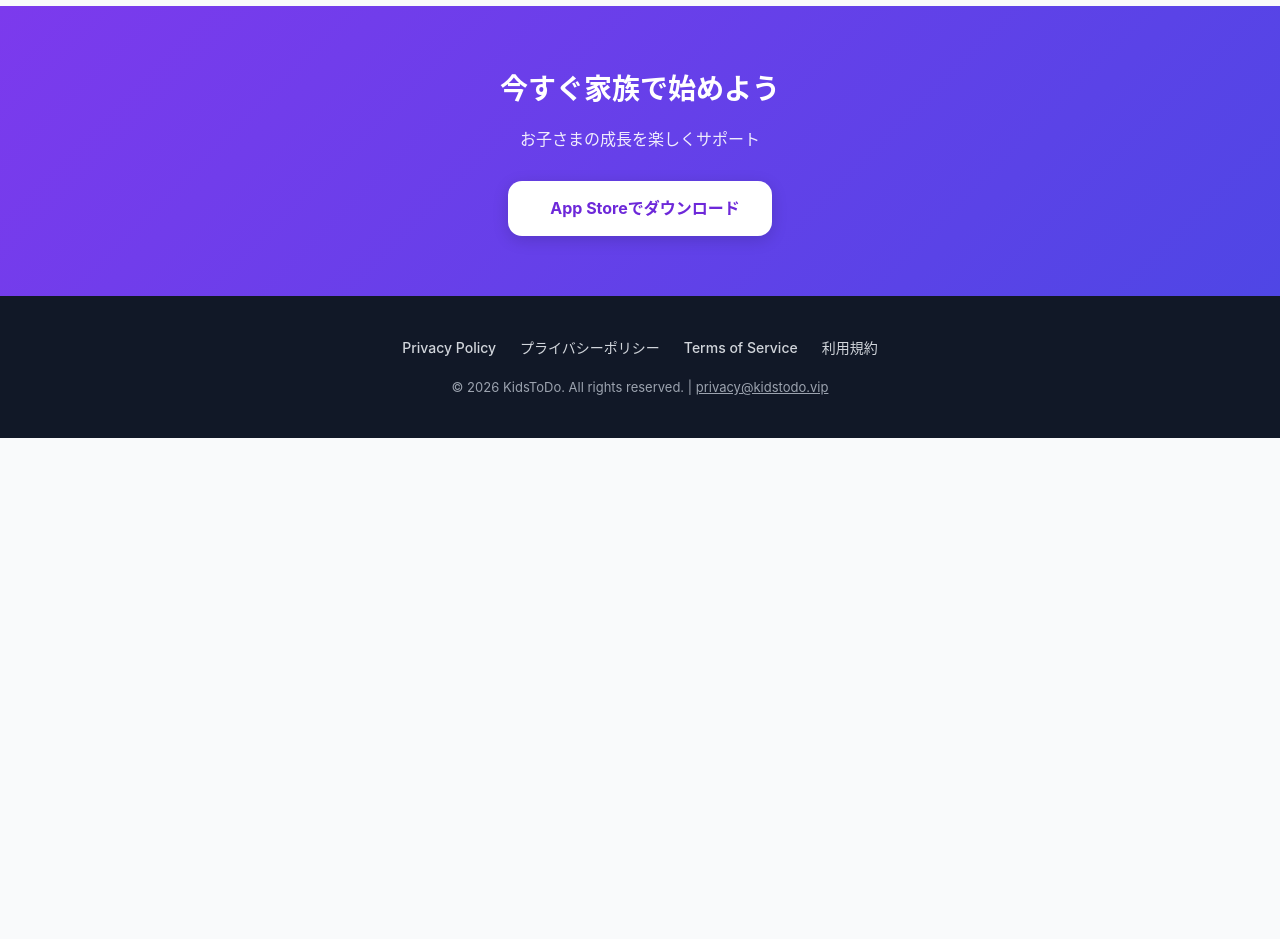
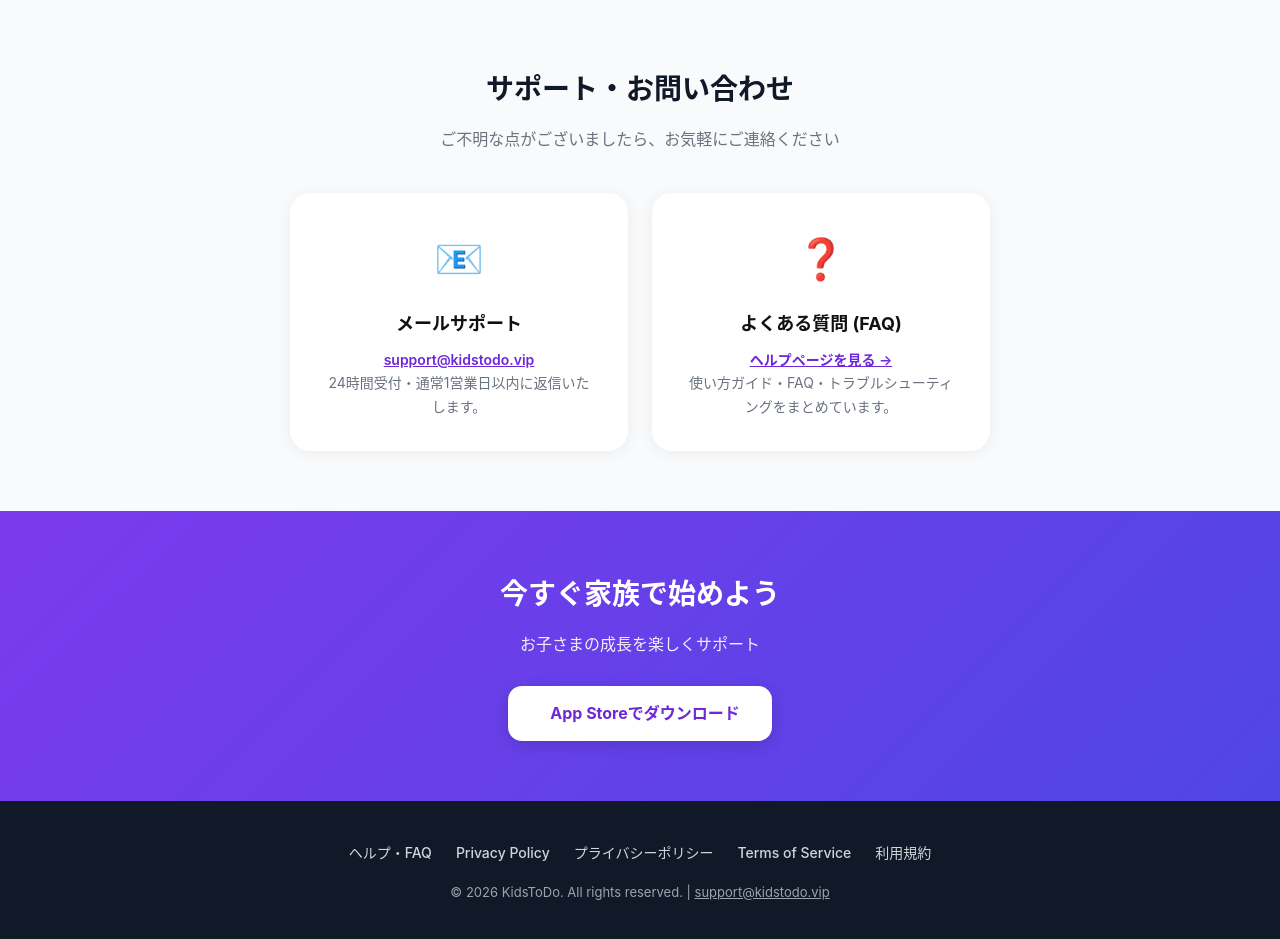
Before and after one commit to wangwei06lzu-coder/kidstodo-legal, a plain HTML site: page index.html in a window 1280 px wide. Shown: the part 2200-3139 px from the top of the page. Before the commit the page ends 2638 px from the top, so only its background shows below. Drawn offline with Linux system fonts and the light colour scheme.

Commit message:
Add support/contact section to homepage for App Store review
Adds visible support info (email + FAQ link) to kidstodo.vip
homepage in all 3 languages to satisfy Guideline 1.5.

Co-Authored-By: Claude Opus 4.6 <noreply@anthropic.com>

```diff
--- a/index.html
+++ b/index.html
@@ -257,6 +257,30 @@
     </div>
   </div>
 
+  <!-- Support / Help -->
+  <div class="section" id="support">
+    <h2 class="section-title">サポート・お問い合わせ</h2>
+    <p class="section-subtitle">ご不明な点がございましたら、お気軽にご連絡ください</p>
+    <div class="features" style="max-width:700px; margin:0 auto;">
+      <div class="feature-card" style="text-align:center;">
+        <div class="feature-emoji">📧</div>
+        <div class="feature-title">メールサポート</div>
+        <div class="feature-desc">
+          <a href="mailto:support@kidstodo.vip" style="color:#6D28D9; font-weight:600;">support@kidstodo.vip</a><br>
+          24時間受付・通常1営業日以内に返信いたします。
+        </div>
+      </div>
+      <div class="feature-card" style="text-align:center;">
+        <div class="feature-emoji">❓</div>
+        <div class="feature-title">よくある質問 (FAQ)</div>
+        <div class="feature-desc">
+          <a href="help.html" style="color:#6D28D9; font-weight:600;">ヘルプページを見る →</a><br>
+          使い方ガイド・FAQ・トラブルシューティングをまとめています。
+        </div>
+      </div>
+    </div>
+  </div>
+
   <!-- CTA -->
   <div class="cta">
     <h2>今すぐ家族で始めよう</h2>
@@ -269,12 +293,13 @@
   <!-- Footer -->
   <footer>
     <div class="footer-links">
+      <a href="help.html">ヘルプ・FAQ</a>
       <a href="privacy.html">Privacy Policy</a>
       <a href="privacy-ja.html">プライバシーポリシー</a>
       <a href="terms.html">Terms of Service</a>
       <a href="terms-ja.html">利用規約</a>
     </div>
-    <p class="footer-copy">© 2026 KidsToDo. All rights reserved. | <a href="mailto:privacy@kidstodo.vip" style="color:#9ca3af;">privacy@kidstodo.vip</a></p>
+    <p class="footer-copy">© 2026 KidsToDo. All rights reserved. | <a href="mailto:support@kidstodo.vip" style="color:#9ca3af;">support@kidstodo.vip</a></p>
   </footer>
 
 </body>
```
Also changed, not shown: index-en.html (+26 -1 lines), index-zh.html (+26 -1 lines).
